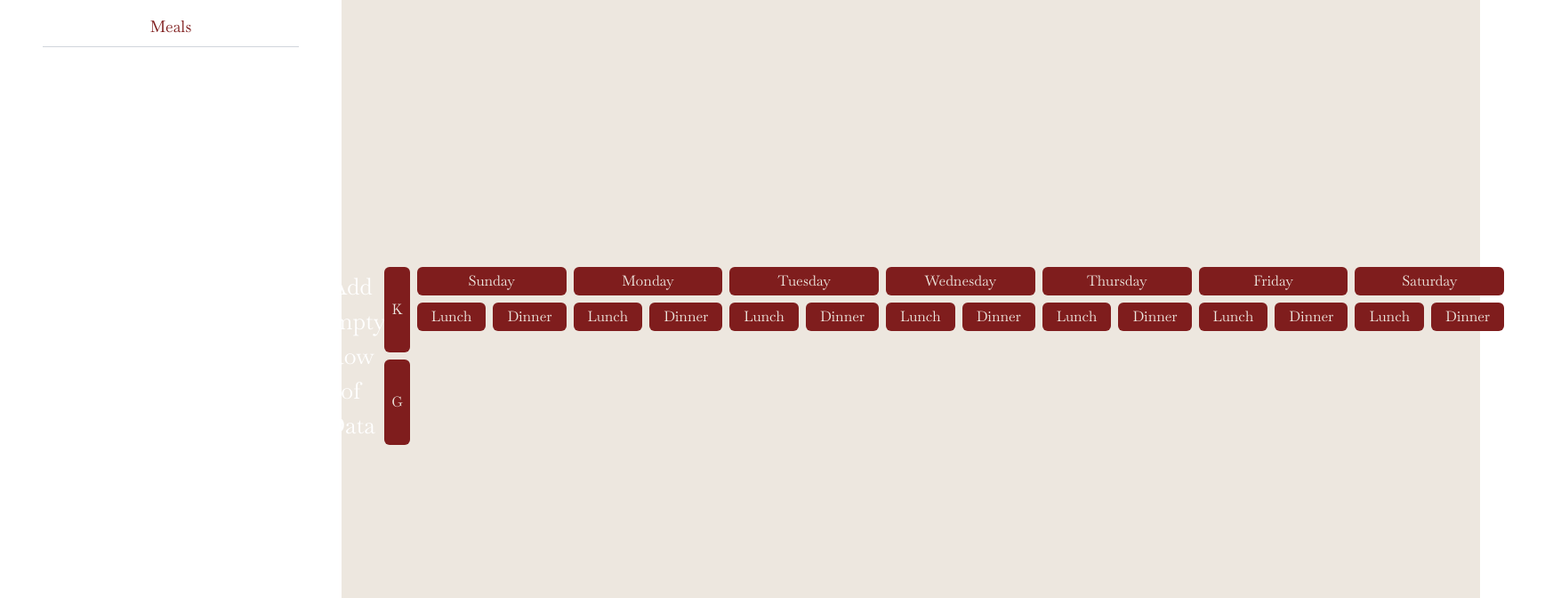
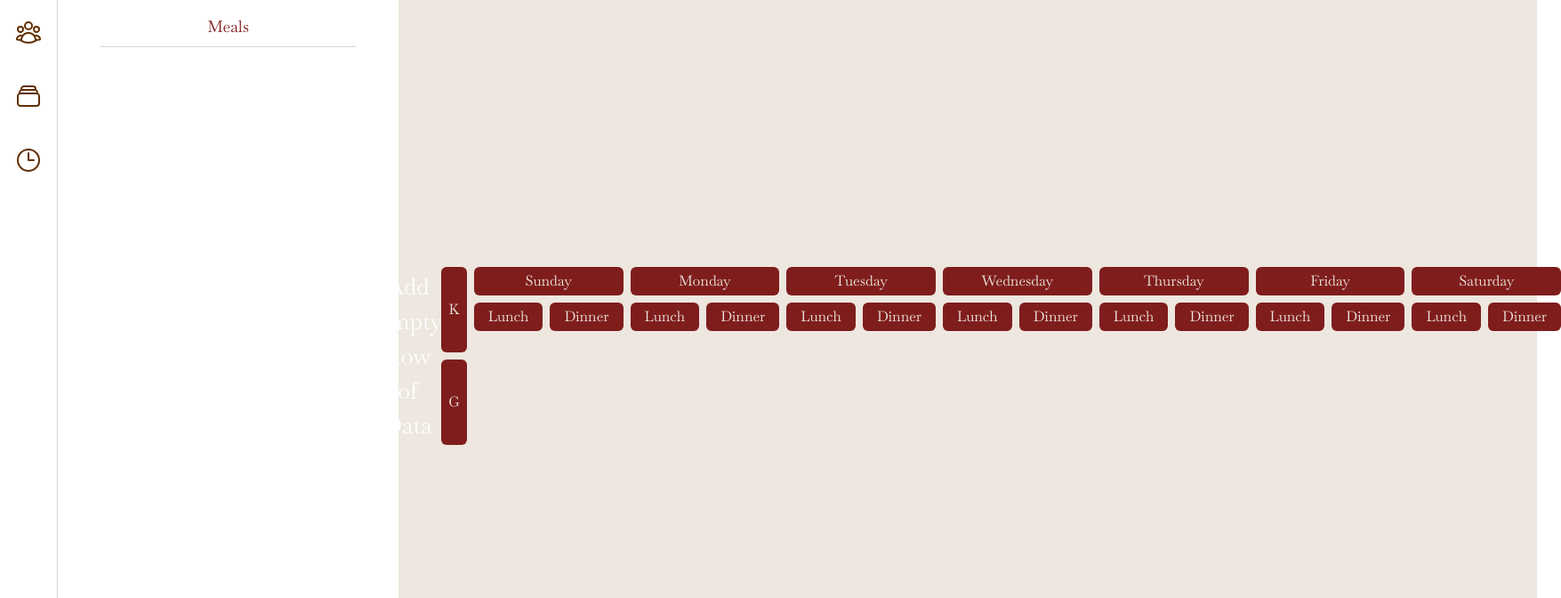
Before and after one commit to Kyle-Levy/meal-planner, a React (Create React App) app: page / in a window 1280 px wide. Shown: the top 672 px of the page at 89% size, 1755 px wide, since content can reach past the window. Built offline with nearby package versions, Linux system fonts and the light colour scheme.

Commit message:
Add icon select for more sidebar options

```diff
--- a/package.json
+++ b/package.json
@@ -3,6 +3,7 @@
   "version": "0.1.0",
   "private": true,
   "dependencies": {
+    "@heroicons/react": "^2.0.18",
     "@testing-library/jest-dom": "^5.17.0",
     "@testing-library/react": "^13.4.0",
     "@testing-library/user-event": "^13.5.0",
--- a/src/meal-schedule.tsx
+++ b/src/meal-schedule.tsx
@@ -1,15 +1,16 @@
+import { useState } from 'react'
 import { useMealSchedule } from './context/MealSchedule'
 import MealColumn from './meal-column'
 import MealDay from './meal-day'
-import Sidebar from './sidebar'
+import Sidebar, { SidebarState } from './sidebar'
 
 export default function MealSchedule() {
     const mealScheduler = useMealSchedule()
-
+    const [sidebarState, setSidebarState] = useState(SidebarState.MEALS)
     return (
         <div className="flex h-screen w-screen gap-4">
-            <Sidebar />
-            <div className="ml-96 flex h-full w-full items-center justify-center bg-brown-50 px-4">
+            <Sidebar sidebarState={sidebarState} setSidebarState={setSidebarState} />
+            <div className={` ${sidebarState === SidebarState.CLOSED ? 'ml-16' : 'ml-[28rem]'} flex h-full w-full items-center justify-center bg-brown-50 px-4`}>
                 <button
                     onClick={() => {
                         mealScheduler.addEmptyRow()
--- a/src/sidebar.tsx
+++ b/src/sidebar.tsx
@@ -1,4 +1,8 @@
-import { useState } from 'react'
+import {
+    UserGroupIcon,
+    ClockIcon,
+    RectangleStackIcon,
+} from '@heroicons/react/24/outline'
 import { useForm } from 'react-hook-form'
 import ColorSelect from './ColorSelect'
 import { useMealSchedule } from './context/MealSchedule'
@@ -6,20 +10,66 @@ import { CustomDragLayer } from './custom-drag-layer'
 import DraggableSidebarTile from './draggable-sidebar-tile'
 import { TileColor } from './tile'
 
-enum SidebarState {
+export enum SidebarState {
     MEALS = 'MEALS',
     CREATE_MEAL = 'CREATE_MEAL',
+    PROFILES = 'PROFILES',
+    CREATE_PROFILE = 'CREATE_PROFILE',
+    CLOSED = 'CLOSED',
 }
-export default function Sidebar({}) {
-    const [currentView, setCurrentView] = useState(SidebarState.MEALS)
+
+type SidebarProps = {
+    sidebarState: SidebarState
+    setSidebarState: (state: SidebarState) => void
+}
+
+export default function Sidebar({
+    sidebarState,
+    setSidebarState,
+}: SidebarProps) {
     return (
-        <div className="fixed flex h-screen w-96 flex-col gap-2 bg-white p-4">
-            {currentView === SidebarState.MEALS && (
-                <MealsContent setSidebarView={setCurrentView} />
+        <div className="fixed flex h-screen">
+            <div className="flex w-16 flex-col items-center gap-8  bg-white pt-4">
+                <div className="flex items-center justify-center rounded-md p-1 hover:bg-brown-50">
+                    <UserGroupIcon
+                        className="h-8 w-8 cursor-pointer text-brown-900"
+                        onClick={() => {
+                            if (sidebarState === SidebarState.PROFILES) {
+                                setSidebarState(SidebarState.CLOSED)
+                            } else {
+                                setSidebarState(SidebarState.PROFILES)
+                            }
+                        }}
+                    />
+                </div>
+                <div className="flex items-center justify-center rounded-md p-1 hover:bg-brown-50">
+                    <RectangleStackIcon
+                        className="h-8 w-8 cursor-pointer  text-brown-900"
+                        onClick={() => {
+                            if (sidebarState === SidebarState.MEALS) {
+                                setSidebarState(SidebarState.CLOSED)
+                            } else {
+                                setSidebarState(SidebarState.MEALS)
+                            }
+                        }}
+                    />
+                </div>
+                <div className="flex items-center justify-center rounded-md p-1 hover:bg-brown-50">
+                    <ClockIcon className="h-8 w-8 cursor-not-allowed  text-brown-900" />
+                </div>
+            </div>
+
+            {sidebarState !== SidebarState.CLOSED && (
+                <div className="flex w-96 flex-col gap-2 bg-white p-4 border-l border-gray-300">
+                {sidebarState === SidebarState.MEALS && (
+                    <MealsContent setSidebarView={setSidebarState} />
+                )}
+                {sidebarState === SidebarState.CREATE_MEAL && (
+                    <CreateMealContent setSidebarView={setSidebarState} />
+                )}
+            </div>
             )}
-            {currentView === SidebarState.CREATE_MEAL && (
-                <CreateMealContent setSidebarView={setCurrentView} />
-            )}
+
         </div>
     )
 }
--- a/tailwind.config.js
+++ b/tailwind.config.js
@@ -10,7 +10,10 @@ module.exports = {
         300: '#C6A787',
         400: '#B78966',
         500: '#A66C45',
-        600: '#844F22',
+        600: '#955E33',
+        700: '#844F22',
+        800: '#733F11',
+        900: '#622F00'
       }
     } },
   },
```
Also changed, not shown: 1 other file (tests, documents, lock files or other folders).
